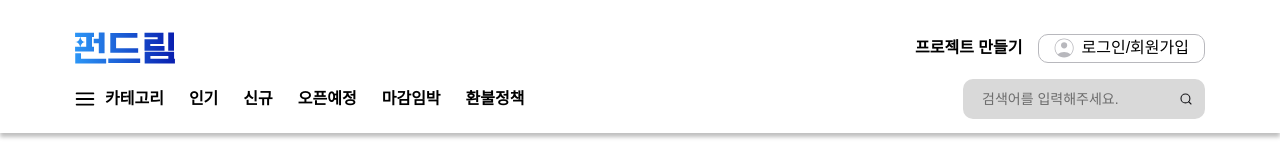
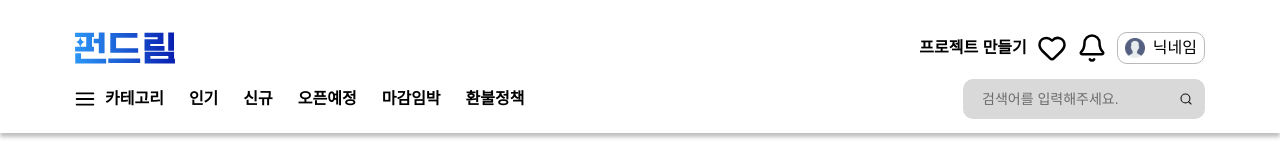
Before and after one commit to FRONTENDBOOTCAMP-13th/Final-11-Cutie, a Next.js app: page / in a window 1280 px wide. Shown: the top 160 px of the page. Built offline with nearby package versions, Linux system fonts and the light colour scheme.

Commit message:
💄 add: header link

```diff
--- a/src/components/common/Header.tsx
+++ b/src/components/common/Header.tsx
@@ -1,3 +1,5 @@
+'use client';
+
 import LOGO from '../../../public/icons/logo.svg';
 import Nuprofile from '@assets/icons/unprofile.svg';
 import Category from '@assets/icons/category.svg';
@@ -20,6 +22,11 @@ import BackIcon from '@assets/icons/arrowLeft.svg';
 
 /* 헤더 */
 import { ArrowLeft } from 'lucide-react';
+import { useState } from 'react';
+
+interface HeaderMenuProps {
+  categorySetting: () => void;
+}
 
 /* 헤더 로그인(x) */
 /* 현재 로그인 */
@@ -28,6 +35,13 @@ export function Header() {
   const headerStyle =
     'flex flex-col gap-[12.5px] w-full fixed bg-bg shadow-[0_4px_4px_rgba(0,0,0,0.25)] z-[999] min-w-[320px]';
 
+  /* 카테고리 상태 관리 */
+  const [category, setCategory] = useState(false);
+
+  function categorySetting() {
+    setCategory(!category);
+  }
+
   return (
     <div className={innerStyle}>
       {/* header */}
@@ -35,18 +49,18 @@ export function Header() {
         {/* 테스트 할 때 <NotLoginProfile /> , <LoginProfile /> 이거 둘 중 하나만 실행시켜주세요 */}
 
         {/* 로그인 안했을 때 */}
-        <NotLoginProfile />
+        {/* <NotLoginProfile /> */}
 
         {/* 로그인 했을 때 */}
-        {/* <LoginProfile /> */}
+        <LoginProfile />
 
         {/* 메뉴 */}
-        <HeaderMenu />
+        <HeaderMenu categorySetting={categorySetting} />
       </header>
 
       {/* 카테고리 창 */}
       {/* 클릭이벤트 or 호버 연결 필요 */}
-      {/* <CategoryMenu /> */}
+      {category ? <CategoryMenu /> : null}
     </div>
   );
 }
@@ -66,16 +80,19 @@ export function NotLoginProfile() {
 
   return (
     <div className={innerStyle}>
-      <LOGO width={80} height={30} className={logoStyle} />
+      <Link href={'/'}>
+        <LOGO width={80} height={30} className={logoStyle} />
+      </Link>
 
       <div className={innerProfileStyle}>
-        <button>
+        <Link href={'/login'} className="cursor-pointer">
           <span>프로젝트</span> <span>만들기</span>
-        </button>
-        <button className={loginOrsignButtonStyle}>
+        </Link>
+
+        <Link href={'/login'} className={'cursor-pointer ' + loginOrsignButtonStyle}>
           <Nuprofile width={20} height={20} />
           <span>로그인/회원가입</span>
-        </button>
+        </Link>
       </div>
     </div>
   );
@@ -101,23 +118,33 @@ export function LoginProfile() {
 
   return (
     <div className={innerStyle}>
-      <LOGO width={80} height={30} className={logoStyle} />
+      <Link href={'/'}>
+        <LOGO width={80} height={30} className={logoStyle} />
+      </Link>
 
       <div className={innerProfileStyle}>
-        <button>프로젝트 만들기</button>
-        <Heart width={20} height={20} className={iconStyle} />
-        <Bell width={20} height={20} className={iconStyle} />
-        <button className={profileButtonStyle}>
+        {/* <button className="cursor-pointer">프로젝트 만들기</button> */}
+        <Link href={'/products/new/detail'} className="cursor-pointer">
+          프로젝트 만들기
+        </Link>
+        <Link href={'/accounts'}>
+          <Heart width={20} height={20} className={iconStyle} />
+        </Link>
+        <Link href={'/accounts'}>
+          <Bell width={20} height={20} className={iconStyle} />
+        </Link>
+
+        <Link href={'/accounts'} className={profileButtonStyle}>
           <Profile width={12} height={12} className={profileIconStyle} />
           <span className={nickNameStyle}>닉네임</span>
-        </button>
+        </Link>
       </div>
     </div>
   );
 }
 
 /* 메뉴, 검색창 */
-function HeaderMenu() {
+function HeaderMenu({ categorySetting }: HeaderMenuProps) {
   const innerStyle =
     'px-[20px] pb-[14px] normal-12 font-[600] flex justify-between ' +
     'max-[480px]:px-[5px] ' +
@@ -131,7 +158,7 @@ function HeaderMenu() {
 
   const menu = ['인기', '신규', '오픈예정', '마감임박', '환불정책'];
   const menuEl = menu.map(txt => (
-    <li className={menuStyle} key={txt}>
+    <li className={'cursor-pointer ' + menuStyle} key={txt}>
       {txt}
     </li>
   ));
@@ -143,7 +170,7 @@ function HeaderMenu() {
   const searchIconStyle = 'absolute right-[13px] top-[50%] translate-y-[-50%]';
 
   menuEl.unshift(
-    <li key={'카테고리'} className={categoryStyle}>
+    <li key={'카테고리'} className={'cursor-pointer ' + categoryStyle} onClick={categorySetting}>
       <Category width={13} height={13} className={categoryIconStyle} />
       <span>카테고리</span>
     </li>,
@@ -172,17 +199,16 @@ function HeaderMenu() {
 }
 
 /* 카테고리 메뉴 */
-// 사용안해서 오류나는 거니까 빨간 줄 무시해주세요 !! nav 클릭 이벤트나 호버 연결 기능 필요
 function CategoryMenu() {
   const innerStyle =
-    'fixed top-[95px] w-full h-full z-[0] ' + 'tablet:h-auto tablet:top-[125px] ' + 'laptop:top-[133px]';
+    'fixed top-[95px] w-full h-full z-[2] ' + 'tablet:h-auto tablet:top-[125px] ' + 'laptop:top-[133px]';
   const iconStyle = 'laptop:w-[20px] laptop:h-[20px] ';
   const categoryListStyle =
-    'w-[164px] h-full px-[20px] py-[15px] flex flex-col gap-[20px] bg-bg z-[1] ' +
+    'w-[164px] h-full px-[20px] py-[15px] flex flex-col gap-[20px] bg-bg ' +
     'tablet:flex-row tablet:w-full tablet:h-auto tablet:pt-[20.5008px] tablet:pb-[19px] tablet:pl-[45px] tablet:pr-[15px] tablet:gap-[10px] ' +
     'laptop:pl-[95px] laptop:pt-[17px] laptop:pb-[18px] laptop:pr-[234px] laptop:gap-[25px]';
   const notTouchStyle =
-    'absolute left-[164px] top-0 right-0 bottom-0 bg-[rgba(23,23,27,0.4)] z-[1] ' +
+    'absolute left-[164px] top-0 right-0 bottom-0 bg-[rgba(23,23,27,0.4)] ' +
     'tablet:hidden tablet:w-0 tablet:h-0 tablet:gap-[15px] ';
   const categoryStyle =
     'flex gap-[8px] semibold-12 hover:fill-primary-800 hover:text-primary-800 ' +
@@ -202,6 +228,8 @@ function CategoryMenu() {
     '게임',
   ];
 
+  const href = ['/products', '/', '/', '/', '/', '/', '/', '/', '/', '/'];
+
   const icon = [
     <CategoryAll width={15} height={15} key={'CategoryAll'} className={iconStyle} />,
     <Food width={15} height={15} key={'Food'} className={iconStyle} />,
@@ -215,10 +243,13 @@ function CategoryMenu() {
     <Game width={15} height={15} key={'Game'} className={iconStyle} />,
   ];
 
+  // 이거 첫번째꺼에만 넣기
   const categoryEl = category.map((txt, index) => (
-    <li key={txt} className={categoryStyle}>
-      {icon[index]}
-      <Link href={'#'}>{txt}</Link>
+    <li key={txt}>
+      <Link href={href[index]} className={categoryStyle}>
+        {icon[index]}
+        <span>{txt}</span>
+      </Link>
     </li>
   ));
 
```
